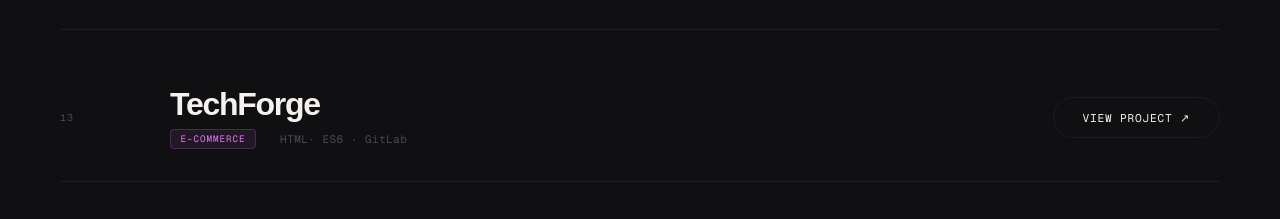
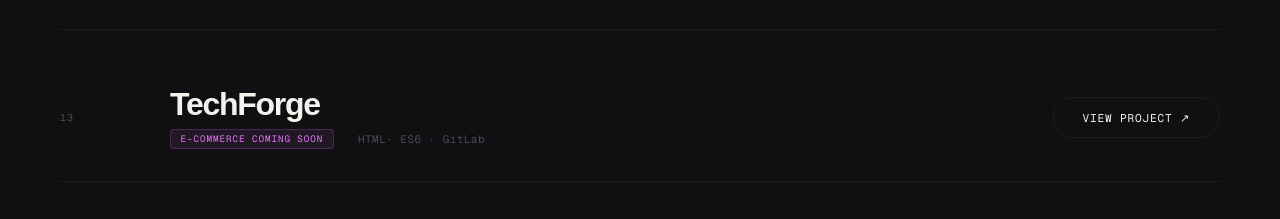
Before and after one commit to tokslaw7/portfolio, a plain HTML site: page index.html in a window 1280 px wide. Shown: the part 4483-4702 px from the top of the page. Drawn offline with nearby package versions, Linux system fonts and the light colour scheme; a web font is replaced by a local one.

Commit message:
coming soon tech forge project

```diff
--- a/index.html
+++ b/index.html
@@ -248,7 +248,7 @@
       <div class="project-num">13</div>
       <div>
         <div class="project-title">TechForge</div>
-        <div class="project-meta-row"><span class="tag-pill soon">E-commerce</span><span>HTML· ES6 · GitLab</span></div>
+        <div class="project-meta-row"><span class="tag-pill soon">E-commerce Coming Soon</span><span>HTML· ES6 · GitLab</span></div>
       </div>
       <div>
         <a href="https://d277-front-end-web-development-e7be80.gitlab.io/" target="_blank" rel="noopener" class="btn btn-ghost" style="display:inline-flex"><span>View project ↗</span></a>
```
